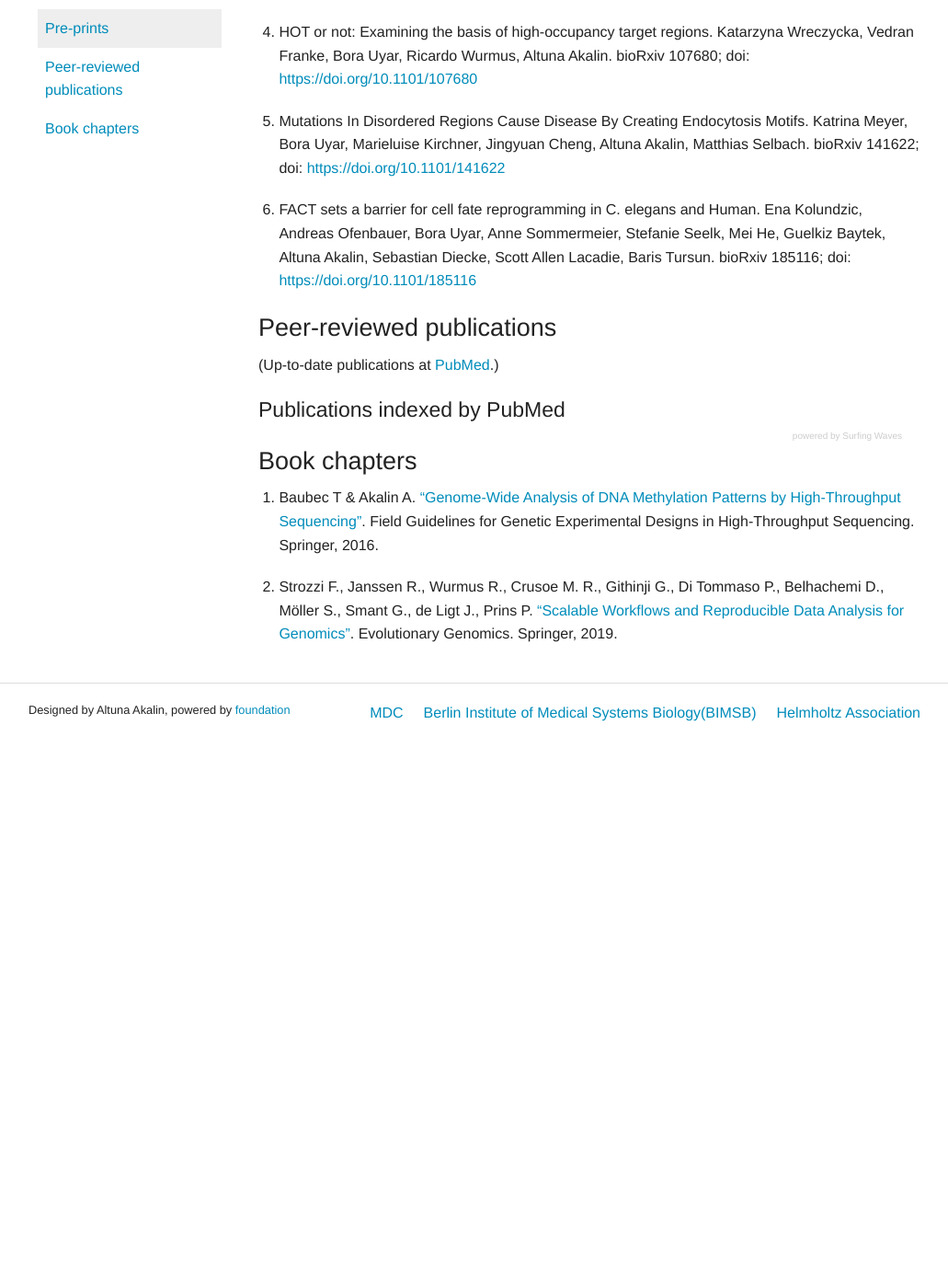
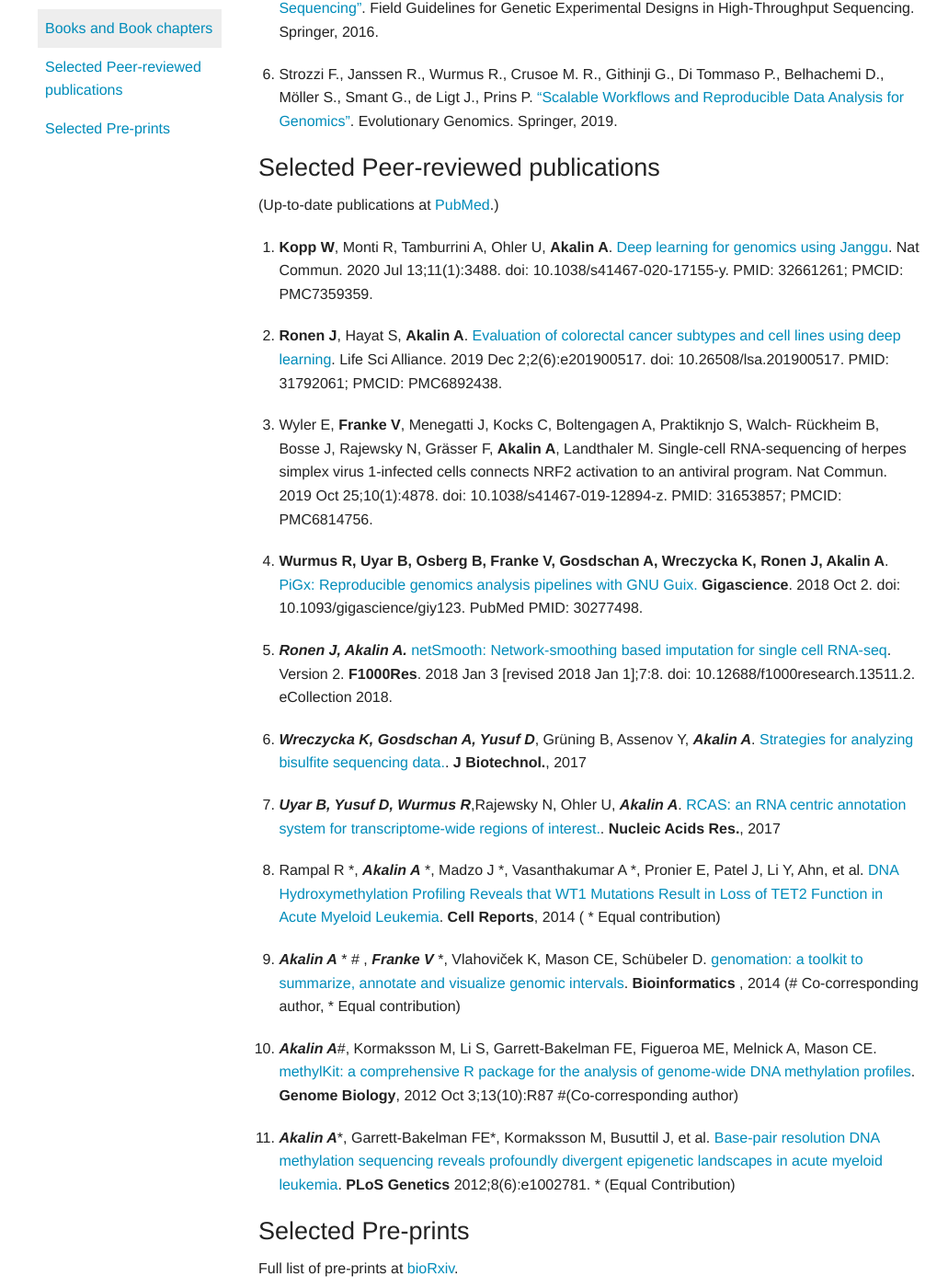
Before and after one commit to BIMSBbioinfo/bimsbbioinfo.github.io, a Jekyll site: the page built from publications.markdown, in a window 1280 px wide and 1400 px high, scrolled down 504 px. Shown: the whole window at 92% size, without its empty margins (124-1155 px from the left). Built offline with Jekyll 4.4.1, drawn with Linux system fonts in a browser that asks for light colours; comment, search, counter and statistics services are not loaded; our own code applies the rules of GitHub Pages for plain Markdown files; before the commit the page ends 1309 px from its top, so only the background shows below that; some of the changed text lies outside the part shown.

Commit message:
only selected publications are there now

```diff
--- a/publications.markdown
+++ b/publications.markdown
@@ -4,8 +4,68 @@ layout: with-nav
 
 # Publications
 
+### Books and Book chapters
 
-### Pre-prints
+1. Akalin A. ["Computational Genomics with R."](https://www.routledge.com/Computational-Genomics-with-R/Akalin/p/book/9781498781855). Chapman and Hall/CRC, 2020.
+
+1. Uyar B. ["RNA-seq Analysis."](https://www.routledge.com/Computational-Genomics-with-R/Akalin/p/book/9781498781855). In Akalin A. Computational Genomics with R. Chapman and Hall/CRC, 2020.
+
+1. Franke V. ["ChIP-seq Analysis."](https://www.routledge.com/Computational-Genomics-with-R/Akalin/p/book/9781498781855). In Akalin A. Computational Genomics with R. Chapman and Hall/CRC, 2020.
+
+1. Ronen J.["Multi-omics Analysis."](https://www.routledge.com/Computational-Genomics-with-R/Akalin/p/book/9781498781855). In Akalin A. Computational Genomics with R. Chapman and Hall/CRC, 2020.
+
+1. Baubec T & Akalin A. ["Genome-Wide Analysis of DNA Methylation Patterns by High-Throughput Sequencing"](http://link.springer.com/chapter/10.1007/978-3-319-31350-4_9). Field Guidelines for Genetic Experimental Designs in High-Throughput Sequencing. Springer, 2016.
+
+2. Strozzi F., Janssen R., Wurmus R., Crusoe M. R., Githinji G., Di Tommaso P., Belhachemi D., Möller S., Smant G., de Ligt J., Prins P. ["Scalable Workflows and Reproducible Data Analysis for Genomics"](https://link.springer.com/protocol/10.1007%2F978-1-4939-9074-0_24). Evolutionary Genomics. Springer, 2019.
+
+
+
+
+### Selected Peer-reviewed publications
+
+(Up-to-date publications at [PubMed](https://pubmed.ncbi.nlm.nih.gov/?term=Akalin%2C+Altuna%5BFull+Author+Name%5D+OR+Alkalin%2C+Altuna%5BFull+Author+Name%5D&sort=date).)
+
+
+1. **Kopp W**, Monti R, Tamburrini A, Ohler U, **Akalin A**. [Deep learning for genomics
+using Janggu](https://pubmed.ncbi.nlm.nih.gov/32661261/). Nat Commun. 2020 Jul 13;11(1):3488. doi:
+10.1038/s41467-020-17155-y. PMID: 32661261; PMCID: PMC7359359.
+
+1. **Ronen J**, Hayat S, **Akalin A**. [Evaluation of colorectal cancer subtypes and
+cell lines using deep learning](https://pubmed.ncbi.nlm.nih.gov/31792061/). Life Sci Alliance. 2019 Dec 2;2(6):e201900517.
+doi: 10.26508/lsa.201900517. PMID: 31792061; PMCID: PMC6892438.
+
+1. Wyler E, **Franke V**, Menegatti J, Kocks C, Boltengagen A, Praktiknjo S, Walch-
+Rückheim B, Bosse J, Rajewsky N, Grässer F, **Akalin A**, Landthaler M. Single-cell
+RNA-sequencing of herpes simplex virus 1-infected cells connects NRF2 activation
+to an antiviral program. Nat Commun. 2019 Oct 25;10(1):4878. doi:
+10.1038/s41467-019-12894-z. PMID: 31653857; PMCID: PMC6814756.
+
+1. **Wurmus R, Uyar B, Osberg B, Franke V, Gosdschan A, Wreczycka K, Ronen J,
+Akalin A**. [PiGx: Reproducible genomics analysis pipelines with GNU Guix.](https://www.ncbi.nlm.nih.gov/pubmed/30277498)
+**Gigascience**. 2018 Oct 2. doi: 10.1093/gigascience/giy123. PubMed PMID: 30277498.
+
+
+1. <span class="highlight-contributor">Ronen J, Akalin A.</span> [netSmooth: Network-smoothing based imputation for single cell RNA-seq](https://www.ncbi.nlm.nih.gov/pubmed/29511531.2). Version 2. <span class="journal-name">F1000Res</span>. 2018 Jan 3 [revised 2018 Jan 1];7:8. doi: 10.12688/f1000research.13511.2. eCollection 2018.
+
+
+1. <span class="highlight-contributor">Wreczycka K, Gosdschan A, Yusuf D</span>, Grüning B, Assenov Y, <span class="highlight-contributor">Akalin A</span>. [Strategies for analyzing bisulfite sequencing data.](http://www.ncbi.nlm.nih.gov/pubmed/28822795). <span class="journal-name">J Biotechnol.</span>, 2017
+
+1. <span class="highlight-contributor">Uyar B, Yusuf D, Wurmus R</span>,Rajewsky N, Ohler U, <span class="highlight-contributor">Akalin A</span>. [RCAS: an RNA centric annotation system for transcriptome-wide regions of interest.](http://www.ncbi.nlm.nih.gov/pubmed/28334930). <span class="journal-name">Nucleic Acids Res.</span>, 2017
+
+1. Rampal R *, <span class="highlight-contributor">Akalin A</span> *, Madzo J *, Vasanthakumar A *, Pronier E, Patel J, Li Y, Ahn, et al. [DNA Hydroxymethylation Profiling Reveals that WT1 Mutations Result in Loss of TET2 Function in Acute Myeloid Leukemia](http://www.ncbi.nlm.nih.gov/pubmed/25482556). <span class="journal-name">Cell Reports</span>, 2014  ( * Equal contribution)
+
+1. <span class="highlight-contributor">Akalin A</span> * # , <span class="highlight-contributor">Franke V</span> *, Vlahoviček K, Mason CE, Schübeler D. [genomation: a toolkit to summarize, annotate and visualize genomic intervals](http://www.ncbi.nlm.nih.gov/pubmed/25417204). <span class="journal-name">Bioinformatics  </span>, 2014 (# Co-corresponding author, * Equal contribution)
+
+6. <span class="highlight-contributor">Akalin A</span>\#, Kormaksson M, Li S, Garrett-Bakelman FE, Figueroa ME, Melnick A, Mason CE.
+   [methylKit: a comprehensive R package for the analysis of genome-wide DNA methylation profiles](http://genomebiology.com/content/13/10/R87).
+   <span class="journal-name">Genome Biology</span>, 2012 Oct 3;13(10):R87 #(Co-corresponding author)
+
+7. <span class="highlight-contributor">Akalin A</span>\*, Garrett-Bakelman FE\*, Kormaksson M, Busuttil J, et al.
+   [Base-pair resolution DNA methylation sequencing reveals profoundly divergent epigenetic landscapes in acute myeloid leukemia](http://www.plosgenetics.org/article/info%3Adoi%2F10.1371%2Fjournal.pgen.1002781).
+   <span class="journal-name">PLoS Genetics</span> 2012;8(6):e1002781. * (Equal Contribution)
+
+
+### Selected Pre-prints
 
 Full list of pre-prints at [bioRxiv](https://www.biorxiv.org/search/author1%3Aaltuna%2Bakalin%20numresults%3A10%20sort%3Arelevance-rank%20format_result%3Astandard).
 
@@ -24,66 +84,3 @@ Altuna Akalin. bioRxiv 107680; doi: [https://doi.org/10.1101/107680](https://doi
 Cheng, Altuna Akalin, Matthias Selbach. bioRxiv 141622; doi: [https://doi.org/10.1101/141622](https://doi.org/10.1101/141622)
 
 1. FACT sets a barrier for cell fate reprogramming in C. elegans and Human. Ena Kolundzic, Andreas Ofenbauer, Bora Uyar, Anne Sommermeier, Stefanie Seelk, Mei He, Guelkiz Baytek, Altuna Akalin, Sebastian Diecke, Scott Allen Lacadie, Baris Tursun. bioRxiv 185116; doi: [https://doi.org/10.1101/185116](https://doi.org/10.1101/185116)
-
-
-### Peer-reviewed publications
-
-
-
-
-(Up-to-date publications at [PubMed](https://pubmed.ncbi.nlm.nih.gov/?term=Akalin%2C+Altuna%5BFull+Author+Name%5D+OR+Alkalin%2C+Altuna%5BFull+Author+Name%5D&sort=date).)
-
-#### Publications indexed by PubMed
-
-<!-- start sw-rss-feed code -->
-<script type="text/javascript">
-<!--
-rssfeed_url = new Array();
-rssfeed_url[0]="https://pubmed.ncbi.nlm.nih.gov/rss/search/1Zorz_P_0HTOaoqNzhpRE_TsJaeqNCh3crwyIY4Tkjg9JCpQvD/?limit=50&utm_campaign=pubmed-2&fc=20200621070236";
-rssfeed_frame_width="700";
-rssfeed_frame_height="800";
-rssfeed_scroll="off";
-rssfeed_scroll_step="6";
-rssfeed_scroll_bar="on";
-rssfeed_target="_blank";
-rssfeed_font_size="12";
-rssfeed_font_face="";
-rssfeed_border="on";
-rssfeed_css_url="https://feed.surfing-waves.com/css/style4.css";
-rssfeed_title="off";
-rssfeed_title_name="";
-rssfeed_title_bgcolor="#3366ff";
-rssfeed_title_color="#fff";
-rssfeed_title_bgimage="";
-rssfeed_footer="off";
-rssfeed_footer_name="rss feed";
-rssfeed_footer_bgcolor="#fff";
-rssfeed_footer_color="#333";
-rssfeed_footer_bgimage="";
-rssfeed_item_title_length="120";
-rssfeed_item_title_color="#666";
-rssfeed_item_bgcolor="#fff";
-rssfeed_item_bgimage="";
-rssfeed_item_border_bottom="on";
-rssfeed_item_source_icon="off";
-rssfeed_item_date="off";
-rssfeed_item_description="on";
-rssfeed_item_description_length="50";
-rssfeed_item_description_color="#666";
-rssfeed_item_description_link_color="#333";
-rssfeed_item_description_tag="on";
-rssfeed_no_items="0";
-rssfeed_cache = "924219f0f9710dd1aa89cf089890a652";
-//-->
-</script>
-<script type="text/javascript" src="//feed.surfing-waves.com/js/rss-feed.js"></script>
-<!-- The link below helps keep this service FREE, and helps other people find the SW widget. Please be cool and keep it! Thanks. -->
-<div style="color:#ccc;font-size:10px; text-align:right; width:700px;">powered by <a href="https://surfing-waves.com" rel="noopener" target="_blank" style="color:#ccc;">Surfing Waves</a></div>
-<!-- end sw-rss-feed code -->
-
-
-### Book chapters
-
-1. Baubec T & Akalin A. ["Genome-Wide Analysis of DNA Methylation Patterns by High-Throughput Sequencing"](http://link.springer.com/chapter/10.1007/978-3-319-31350-4_9). Field Guidelines for Genetic Experimental Designs in High-Throughput Sequencing. Springer, 2016.
-
-2. Strozzi F., Janssen R., Wurmus R., Crusoe M. R., Githinji G., Di Tommaso P., Belhachemi D., Möller S., Smant G., de Ligt J., Prins P. ["Scalable Workflows and Reproducible Data Analysis for Genomics"](https://link.springer.com/protocol/10.1007%2F978-1-4939-9074-0_24). Evolutionary Genomics. Springer, 2019.
```
